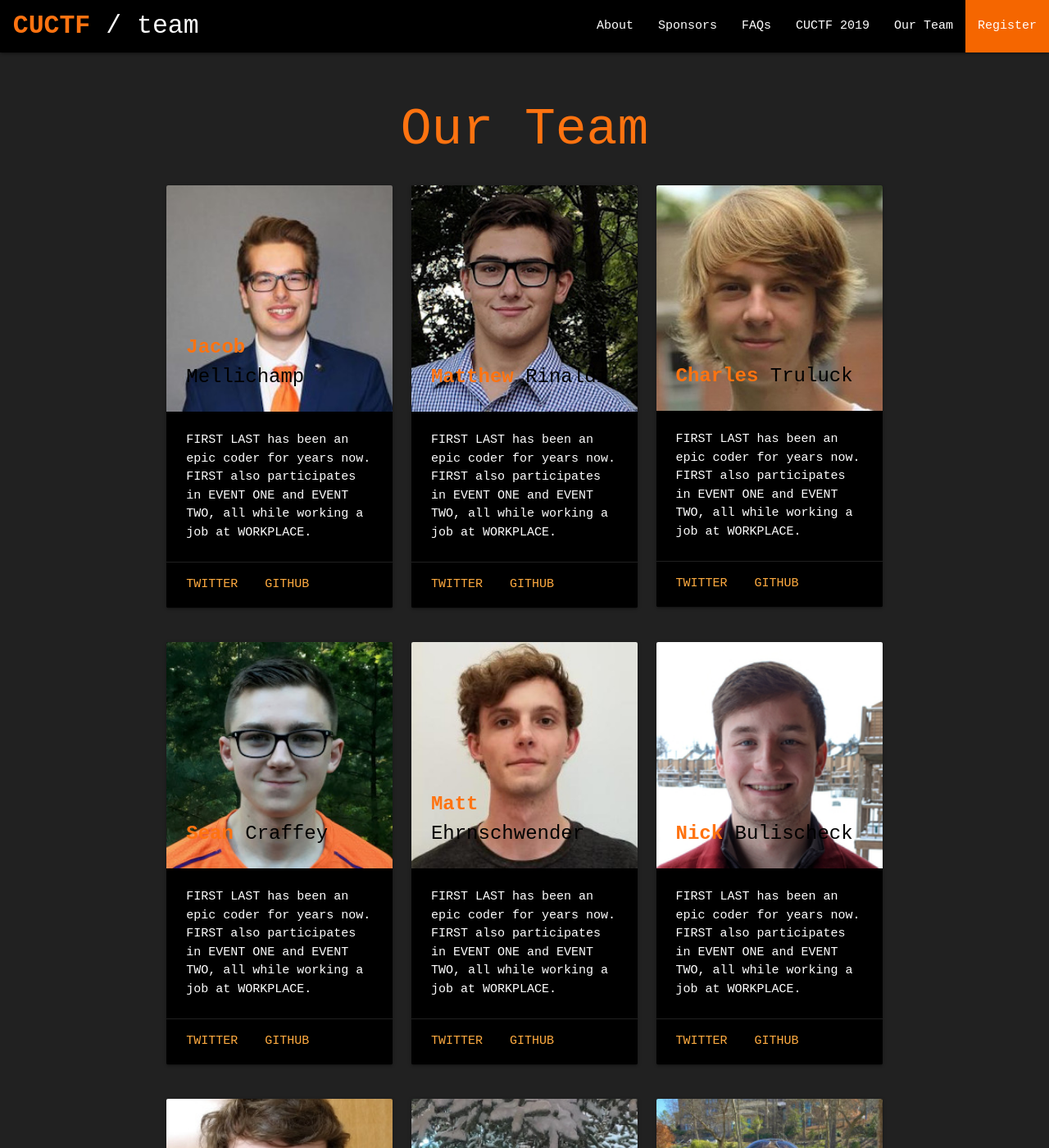
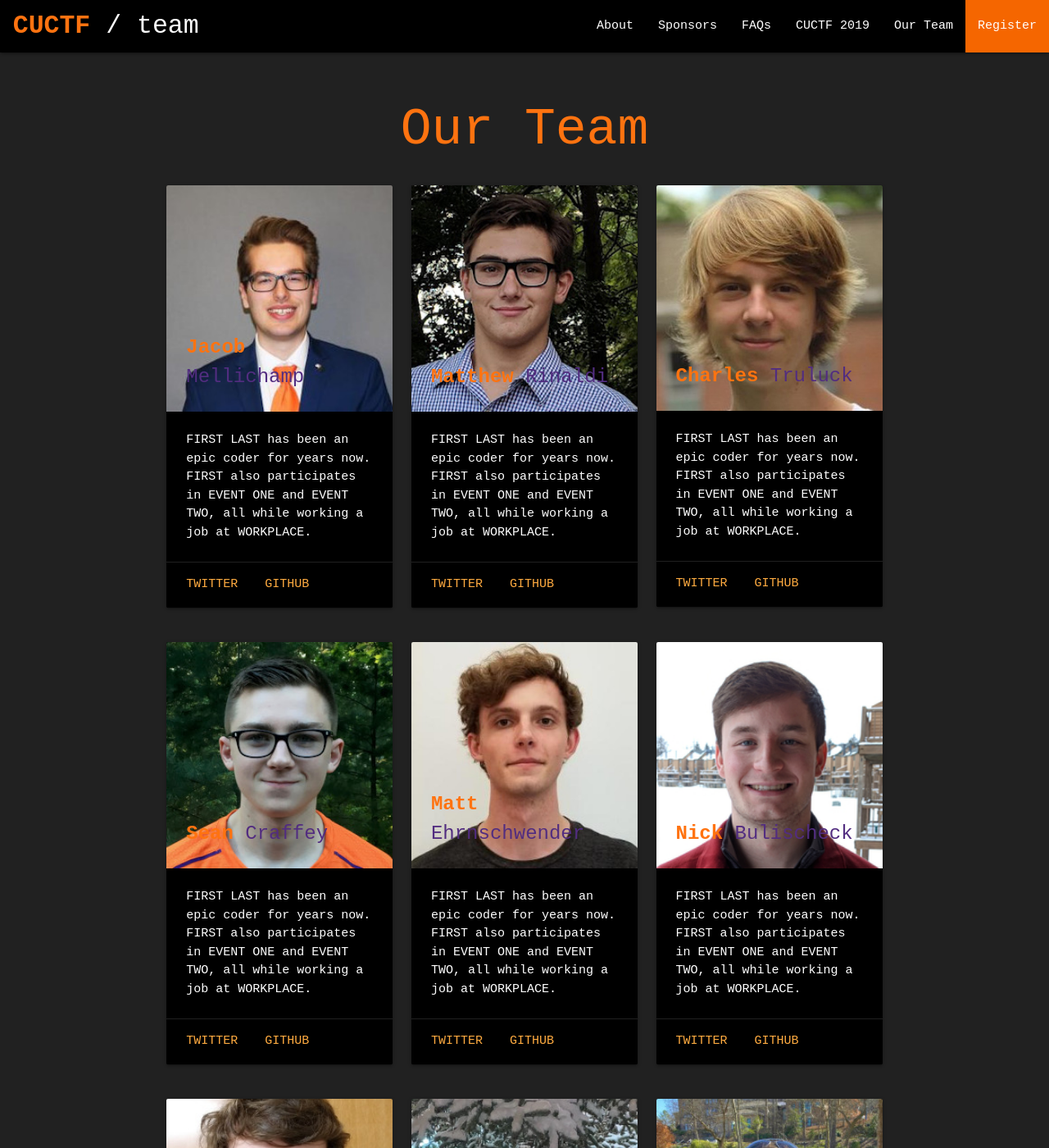
Before and after one commit to CUCyber/cuctf.io, a Jekyll site: the page built from team.html, in a window 1280 px wide and 1400 px high. Shown: the whole window at 82% size. Built offline with Jekyll 4.4.1, drawn with Linux system fonts in a browser that asks for light colours; nearby versions of some CDN libraries; some web fonts are replaced.

Commit message:
Try purple text on team images

```diff
--- a/public/css/custom.css
+++ b/public/css/custom.css
@@ -20,6 +20,10 @@ body {
   background-color: #F56600 !important;
 }
 
+.clemson-purple {
+  background-color: #522D80 !important;
+}
+
 .info {
   color: #ADADAD;
 }
@@ -30,6 +34,10 @@ body {
 
 .clemson-orange-text {
   color: #FF7310 !important;
+}
+
+.clemson-purple-text {
+  color: #522D80 !important;
 }
 
 .twitter {
--- a/team.html
+++ b/team.html
@@ -12,7 +12,7 @@ author:
       <div class="card black">
         <div class="card-image">
           <img src="/public/images/profiles/jacob.jpg" class="card-img" alt="">
-          <span class="card-title black-text"><strong>Jacob</strong> Mellichamp</span>
+          <span class="card-title clemson-purple-text"><strong>Jacob</strong> Mellichamp</span>
         </div>
         <div class="card-content white-text">
           <p>FIRST LAST has been an epic coder for years now. FIRST also participates in EVENT ONE and EVENT TWO, all while working a job at WORKPLACE.</p>
@@ -27,7 +27,7 @@ author:
       <div class="card black">
         <div class="card-image">
           <img src="/public/images/profiles/matthew_r.jpg" class="card-img" alt="">
-          <span class="card-title black-text"><strong>Matthew</strong> Rinaldi</span>
+          <span class="card-title clemson-purple-text"><strong>Matthew</strong> Rinaldi</span>
         </div>
         <div class="card-content white-text">
           <p>FIRST LAST has been an epic coder for years now. FIRST also participates in EVENT ONE and EVENT TWO, all while working a job at WORKPLACE.</p>
@@ -42,7 +42,7 @@ author:
       <div class="card black">
         <div class="card-image">
           <img src="/public/images/profiles/charles.jpg" class="card-img" alt="">
-          <span class="card-title black-text"><strong>Charles</strong> Truluck</span>
+          <span class="card-title clemson-purple-text"><strong>Charles</strong> Truluck</span>
         </div>
         <div class="card-content white-text">
           <p>FIRST LAST has been an epic coder for years now. FIRST also participates in EVENT ONE and EVENT TWO, all while working a job at WORKPLACE.</p>
@@ -59,7 +59,7 @@ author:
       <div class="card black">
         <div class="card-image">
           <img src="/public/images/profiles/sean.jpg" class="card-img" alt="">
-          <span class="card-title black-text"><strong>Sean</strong> Craffey</span>
+          <span class="card-title clemson-purple-text"><strong>Sean</strong> Craffey</span>
         </div>
         <div class="card-content white-text">
           <p>FIRST LAST has been an epic coder for years now. FIRST also participates in EVENT ONE and EVENT TWO, all while working a job at WORKPLACE.</p>
@@ -74,7 +74,7 @@ author:
       <div class="card black">
         <div class="card-image">
           <img src="/public/images/profiles/matthew_e.jpg" class="card-img" alt="">
-          <span class="card-title black-text"><strong>Matt</strong> Ehrnschwender</span>
+          <span class="card-title clemson-purple-text"><strong>Matt</strong> Ehrnschwender</span>
         </div>
         <div class="card-content white-text">
           <p>FIRST LAST has been an epic coder for years now. FIRST also participates in EVENT ONE and EVENT TWO, all while working a job at WORKPLACE.</p>
@@ -89,7 +89,7 @@ author:
       <div class="card black">
         <div class="card-image">
           <img src="/public/images/profiles/nick.jpg" class="card-img" alt="">
-          <span class="card-title black-text"><strong>Nick</strong> Bulischeck</span>
+          <span class="card-title clemson-purple-text"><strong>Nick</strong> Bulischeck</span>
         </div>
         <div class="card-content white-text">
           <p>FIRST LAST has been an epic coder for years now. FIRST also participates in EVENT ONE and EVENT TWO, all while working a job at WORKPLACE.</p>
@@ -106,7 +106,7 @@ author:
       <div class="card black">
         <div class="card-image">
           <img src="/public/images/profiles/david.jpg" class="card-img" alt="">
-          <span class="card-title black-text"><strong>David</strong> Houston</span>
+          <span class="card-title clemson-purple-text"><strong>David</strong> Houston</span>
         </div>
         <div class="card-content white-text">
           <p>FIRST LAST has been an epic coder for years now. FIRST also participates in EVENT ONE and EVENT TWO, all while working a job at WORKPLACE.</p>
@@ -121,7 +121,7 @@ author:
       <div class="card black">
         <div class="card-image">
           <img src="/public/images/profiles/maddie.jpg" class="card-img" alt="">
-          <span class="card-title black-text"><strong>Madeleine</strong> Wolfe</span>
+          <span class="card-title clemson-purple-text"><strong>Madeleine</strong> Wolfe</span>
         </div>
         <div class="card-content white-text">
           <p>FIRST LAST has been an epic coder for years now. FIRST also participates in EVENT ONE and EVENT TWO, all while working a job at WORKPLACE.</p>
@@ -136,7 +136,7 @@ author:
       <div class="card black">
         <div class="card-image">
           <img src="/public/images/profiles/kaitlyn.jpg" class="card-img" alt="">
-          <span class="card-title black-text"><strong>Kaitlyn</strong> Pierce</span>
+          <span class="card-title clemson-purple-text"><strong>Kaitlyn</strong> Pierce</span>
         </div>
         <div class="card-content white-text">
           <p>FIRST LAST has been an epic coder for years now. FIRST also participates in EVENT ONE and EVENT TWO, all while working a job at WORKPLACE.</p>
```
